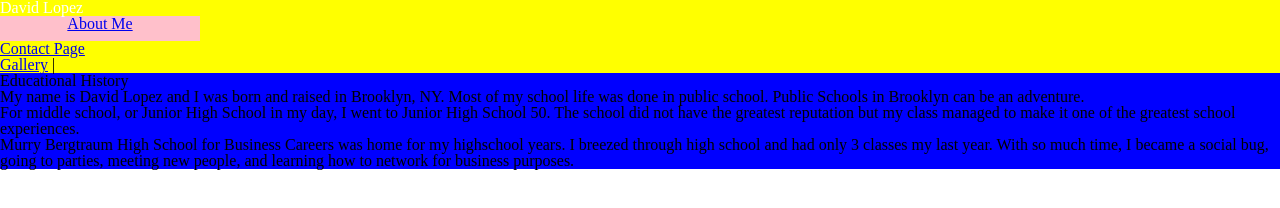
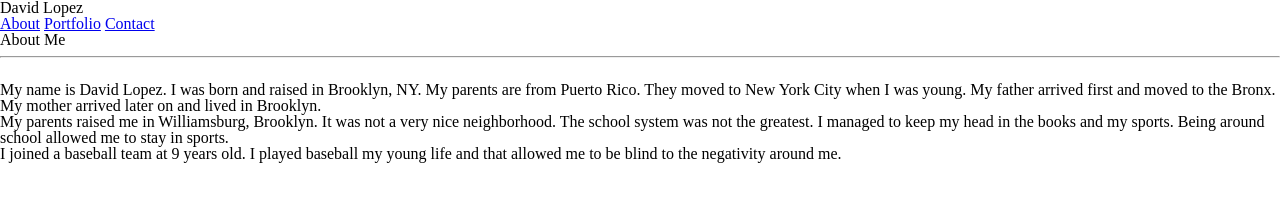
Before and after one commit to dlopez079/Basic-Portfolio, a plain HTML site: page index.html in a window 1280 px wide. Drawn offline with Linux system fonts and the light colour scheme.

Commit message:
re-created html page.  Organized the contact with classes and Ids.  Linked CSS.  Confirmed CSS works. Created new CSS

```diff
--- a/assets/css/style.css
+++ b/assets/css/style.css
@@ -1,19 +1,21 @@
-h1 {
-    color:white;
-}
+    /* * Teal color (used for headings and backgrounds): `#4aaaa5`
+*/
 
 
-.container {
-    background-color: blue;
-}
+   /* * Regular font color (used for paragraphs and all text besides the headings): `#777777`
+   * Main header background color: `#ffffff`
+   * Main header border color: `#cccccc`
+   * Footer background color: `#666666`
+   * Main content background color: `#ffffff`
+   * Main content border color: `#dddddd */ */
 
-.index {
-    background-color: pink;
-    Width: 200px;
-    height: 25px;
-    text-align: center;
-}
+   /*Fonts: >>> COMPLETED
+   * For heading fonts use `font-family: 'Georgia', Times, Times New Roman, serif;`.
+   * For all other fonts use `'Arial', 'Helvetica Neue', Helvetica, sans-serif;`.  */
 
-.heading {
-    background-color: yellow;
-}
+   .header {
+       font-family: Georgia, 'Times New Roman', Times, serif;
+   }
+   .body {
+       font-family: Arial, Helvetica, sans-serif;
+   }
--- a/index.html
+++ b/index.html
@@ -1,40 +1,50 @@
 <!DOCTYPE html>
 <html>
-    <header>
+
+    <!-- Insert Head; Add title; Add CSS Link -->
+    <head>
         <title>David Lopez</title>
-        <link rel="stylesheet" type="text/css" href="assets/css/reset.css">
-        <link rel="stylesheet" type="text/css" href="assets/css/style.css">
-    </header>
+        <link rel="stylesheet" href="assets/css/reset.css">
+        <link rel="stylesheet" href="assets/css/style.css">
+    </head>
 
+    <!-- Create the body of the website; include header div; include a div called container -->
     <body>
 
-            <header class="heading">
-                <Section>
-                    <h1>David Lopez</h1>
-                </Section>
+        <!-- Create header -->
+        <header class="header">
 
-                <Section class="index">
-                    <a href="/index.html">About Me</a>
-                </section>
-                <section class="contact">
-                    <a href="/contact.html">Contact Page</a>
-                </section>
-                <section class="gallery">
-                    <a href="/Gallery.html">Gallery</a> |
-                </section>
-            </header>
+            <!-- Name -->
+            <h1>David Lopez</h1>
 
+            <!-- Navigation Bar -->
+            <nav>
+                <a href="index.html">About</a>
+                <a href="portfolio.html">Portfolio</a>
+                <a href="contact.html">Contact</a>
+            </nav>
 
+        </header>
 
-            <div class="container">
+        <!-- Section with image and paragraph -->
+        <div class="container">
 
-                <section id="education">
-                    <h2>Educational History</h2>
-                        <p>My name is David Lopez and I was born and raised in Brooklyn, NY.  Most of my school life was done in public school.  Public Schools in Brooklyn can be an adventure.</p>
-                        <p>For middle school, or Junior High School in my day, I went to Junior High School 50.  The school did not have the greatest reputation but my class managed to make it one of the greatest school experiences.</p>
-                        <p>Murry Bergtraum High School for Business Careers was home for my highschool years.  I breezed through high school and had only 3 classes my last year.  With so much time, I became a social bug, going to parties, meeting new people, and learning how to network for business purposes.</p>
-                </section>
-            </div>
+            <!-- Header 2: Title of page -->
+            <h2>About Me</h2>
 
+            <!-- break betwen About Me and image/content -->
+            <hr>
+
+            <!-- inmport image -->
+            <picture class="main-pic">
+                <img src="" alt="">
+            </picture>
+            <section class="am-txt">
+                    <p>My name is David Lopez.  I was born and raised in Brooklyn, NY.  My parents are from Puerto Rico.  They moved to New York City when I was young.  My father arrived first and moved to the Bronx.  My mother arrived later on and lived in Brooklyn.  </p>
+                    <p>My parents raised me in Williamsburg, Brooklyn.  It was not a very nice neighborhood.  The school system was not the greatest.  I managed to keep my head in the books and my sports.  Being around school allowed me to stay in sports.</p>
+                    <p>I joined a baseball team at 9 years old.  I played baseball my young life and that allowed me to be blind to the negativity around me.</p>
+            </section>
+
+        </div>
     </body>
 </html>
```
